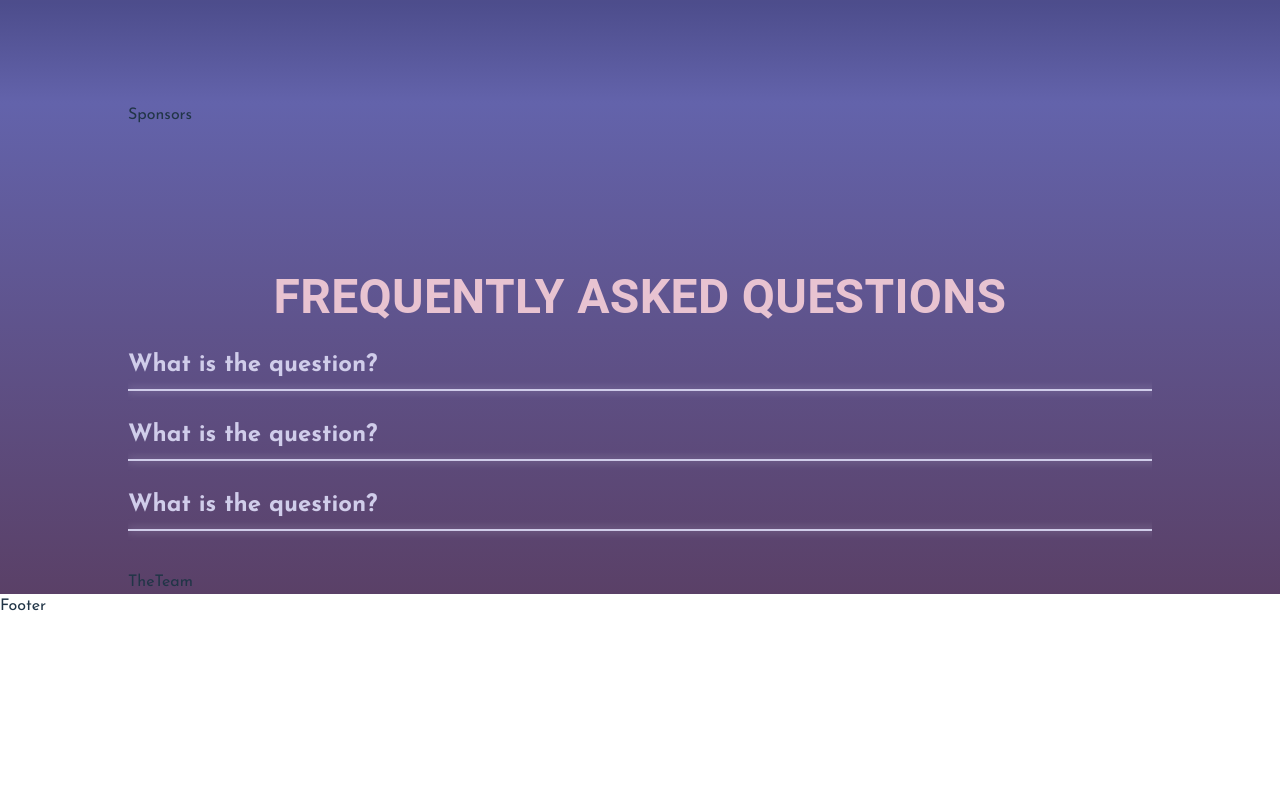
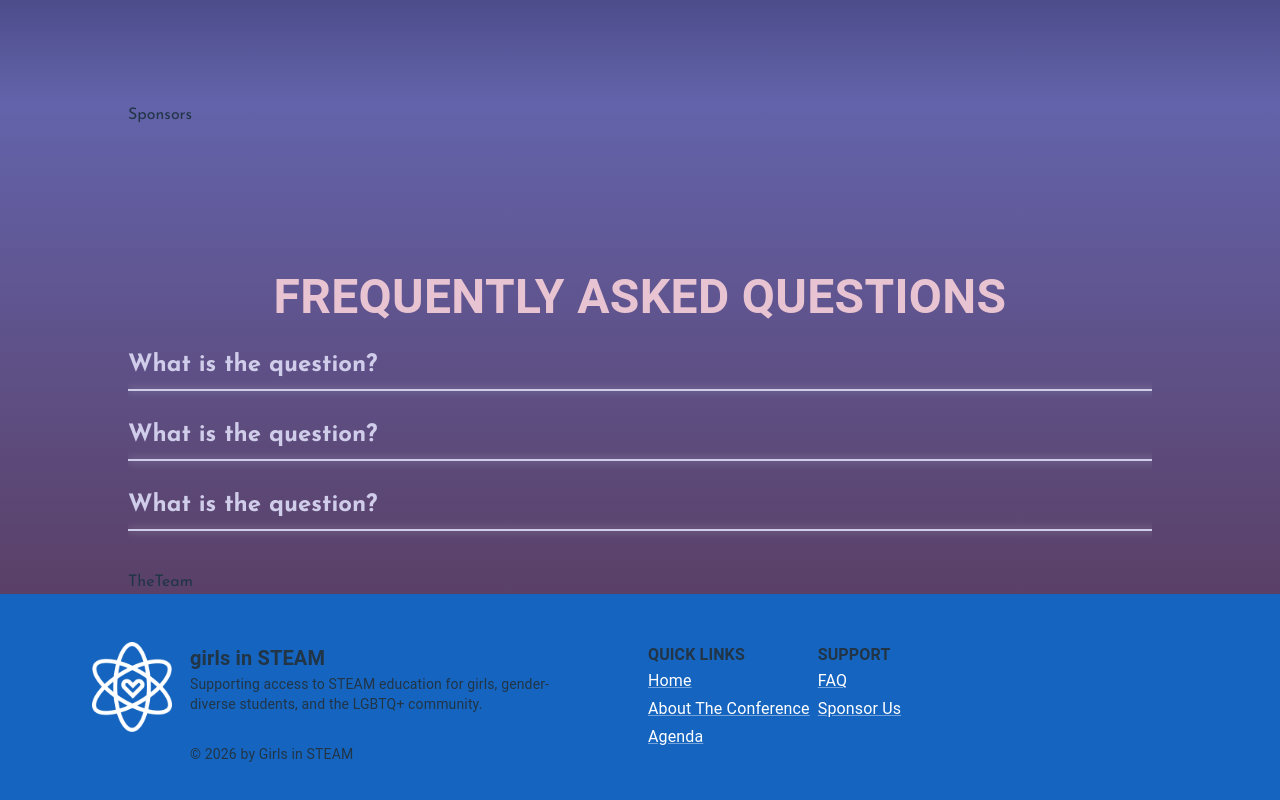
Before and after one commit to cassiemojar/gis-conference-website-2026, a React (Vite) app: page / in a window 1280 px wide. Shown: the part 1956-2756 px from the top of the page. Before the commit the page ends 2574 px from the top, so only its background shows below. Built offline with nearby package versions, Linux system fonts and the light colour scheme; some icons are missing; a web font is replaced by a local one.

Commit message:
initialized footer

```diff
--- a/src/sections/Footer.jsx
+++ b/src/sections/Footer.jsx
@@ -1,4 +1,84 @@
-function Footer() {
-  return <div>Footer</div>;
+import * as React from 'react';
+import Container from '@mui/material/Container';
+import Box from '@mui/material/Box';
+import Typography from '@mui/material/Typography';
+import Link from '@mui/material/Link';
+import Grid from '@mui/material/Grid';
+import './../styles/Footer.css';
+import whiteLogo from './../images/white-gis-logo.png';
+
+export default function Footer() {
+    return (
+        <Box
+            component="footer"
+            sx={{
+                backgroundColor: (theme) => theme.palette.primary.dark,
+                p: 6
+            }}>
+            <Container maxWidth="lg">
+                <Grid container spacing={1} textAlign="left">
+                    <Grid item xs={12} sm={2} textAlign="right" style={{ paddingRight: '10px' }}>
+                        <img
+                            src={whiteLogo}
+                            alt="White Girls in STEAM logo"
+                            style={{ width: '80%', maxWidth: '100px', height: 'auto' }}
+                        />
+                    </Grid>
+                    <Grid item xs={12} sm={6} style={{ paddingRight: '50px' }}>
+                        <Typography variant="h6" fontWeight={700}>
+                            girls in STEAM
+                        </Typography>
+                        <Typography variant="body2" style={{ maxWidth: '400px' }}>
+                            Supporting access to STEAM education for girls, gender-diverse students, and the
+                            LGBTQ+ community.
+                        </Typography>
+                        <Typography variant="body2" style={{ marginTop: '30px' }}>
+                            {'© '}
+                            {new Date().getFullYear()}
+                            {' by Girls in STEAM'}
+                        </Typography>
+                    </Grid>
+                    <Grid item xs={12} sm={2}>
+                        <Typography variant="h6" fontWeight={700} fontSize="1rem">
+                            QUICK LINKS
+                        </Typography>
+                        <Link href="#Hero" variant="subtitle1" color="#FFFFFF">
+                            Home
+                        </Link>
+                        <br />
+                        <Link href="#About" variant="subtitle1" color="#FFFFFF">
+                            About The Conference
+                        </Link>
+                        <br />
+                        <Link href="#Agenda" variant="subtitle1" color="#FFFFFF">
+                            Agenda
+                        </Link>
+                        <br />
+                        {/* <Link href="/" variant="subtitle1">Events</Link><br /> */}
+                        {/* <Link href="/" variant="subtitle1">Resources</Link><br /> */}
+                    </Grid>
+                    <Grid item xs={12} sm={2}>
+                        <Typography variant="h6" fontWeight={700} fontSize="1rem">
+                            SUPPORT
+                        </Typography>
+                        <Link href="#FAQ" variant="subtitle1" color="#FFFFFF">
+                            FAQ
+                        </Link>
+                        <br />
+                        <Link
+                            href="mailto:UBC.sponsorship@girlsinsteam.org"
+                            variant="subtitle1"
+                            color="#FFFFFF">
+                            Sponsor Us
+                        </Link>
+                        <br />
+                        {/* <Link href="/" variant="subtitle1">Donate</Link><br /> */}
+                        {/* <Link href="/" variant="subtitle1">Become a Sponsor</Link><br /> */}
+                        {/* <Link href="/" variant="subtitle1">FAQ</Link><br /> */}
+                        {/* <Link href="/" variant="subtitle1">Join GIS</Link><br /> */}
+                    </Grid>
+                </Grid>
+            </Container>
+        </Box>
+    );
 }
-export default Footer;
--- /dev/null
+++ b/src/styles/Footer.css
@@ -0,0 +1,8 @@
+.App-footer {
+    background-color: #5a4067;
+  }
+
+  .font {
+    font-family: 'Josefin Sans';
+    color: white;
+  }
```
Also changed, not shown: src/images/white-gis-logo.png (added).
